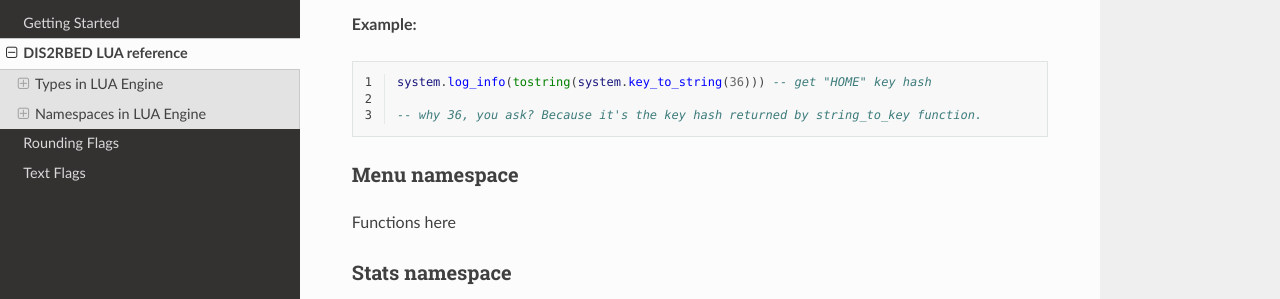
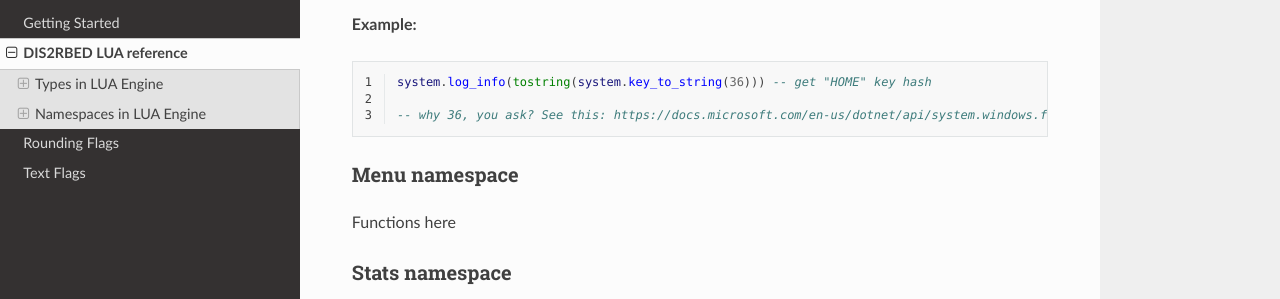
Before and after one commit to ItsK1tty/w1tchdocs, a Sphinx documentation site: the page built from docs/source/reference.rst, in a window 1280 px wide and 900 px high, scrolled down 8280 px. Shown: the part 152-451 px from the top of the window. Built offline with Sphinx 7.4.7 and the Read the Docs theme 2.0.0, drawn with Linux system fonts in a browser that asks for light colours.

Commit message:
comment fix

```diff
--- a/docs/source/reference.rst
+++ b/docs/source/reference.rst
@@ -450,7 +450,7 @@ Converts a key hash to a string key.
 
    system.log_info(tostring(system.key_to_string(36))) -- get "HOME" key hash
 
-   -- why 36, you ask? Because it's the key hash returned by string_to_key function.
+   -- why 36, you ask? See this: https://docs.microsoft.com/en-us/dotnet/api/system.windows.forms.keys?view=windowsdesktop-6.0
 
 
 
```
